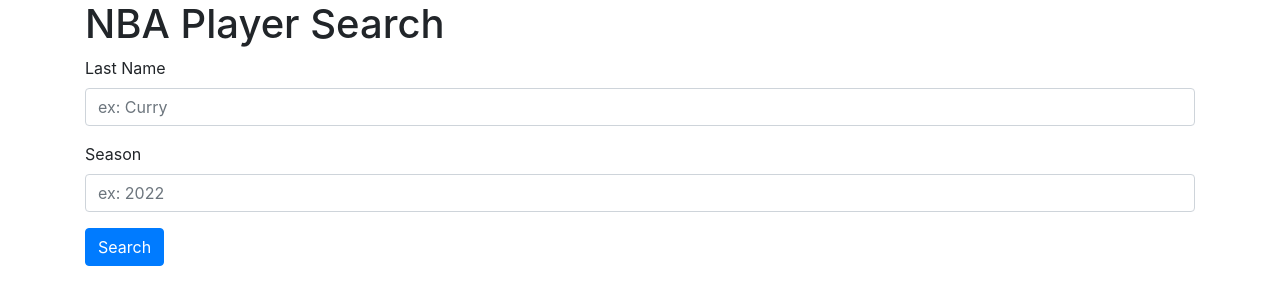
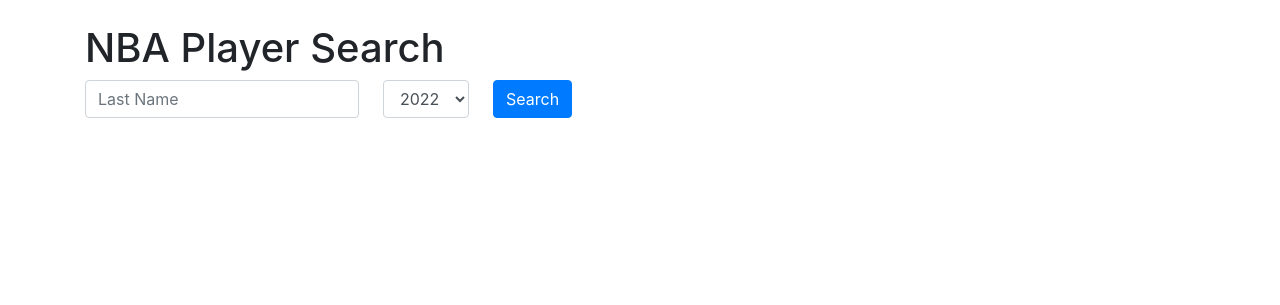
Before and after one commit to ArielleMurad/rel-bball-analytics, a Flask app: page /players in a window 1280 px wide. Shown: the part 56-361 px from the top of the page. Run offline with Flask 2, Linux system fonts and the light colour scheme; some libraries are stand-ins or nearby versions.

Commit message:
style search bar

```diff
--- a/rel_bball_analytics/players/summary_stats.py
+++ b/rel_bball_analytics/players/summary_stats.py
@@ -80,12 +80,16 @@
     stats_data = stats[STATS_COLUMNS.keys()].rename(columns=STATS_COLUMNS)
     summary_stats = stats_data.mean(axis=0, numeric_only=True)
 
+    team_id = stats["team_id"].mode()
+    team = stats["team_code"].mode()
+    position = stats["pos"].mode()
+
     return {
         "id": id,
         "season": season,
-        "team_id": stats["team_id"].mode()[0],
-        "team": stats["team_code"].mode()[0],
-        "position": stats["pos"].mode()[0],
+        "team_id": team_id[0] if not team_id.empty else None,
+        "team": team[0] if not team.empty else None,
+        "position": position[0] if not position.empty else None,
         "games_played": len(stats),
         **summary_stats,
     }
--- a/rel_bball_analytics/templates/home.html
+++ b/rel_bball_analytics/templates/home.html
@@ -1,5 +1,5 @@
 {% extends 'base.html' %}
 
 {% block content %}
-    <h1>Welcome to Basketball Analytics</h1>
+    <h1 class="mt-4">Welcome to Basketball Analytics</h1>
 {% endblock %}
--- a/rel_bball_analytics/templates/players/search.html
+++ b/rel_bball_analytics/templates/players/search.html
@@ -1,24 +1,26 @@
 {% extends 'base.html' %}
 
 {% block content %}
-<h1>NBA Player Search</h1>
+<h1 class="mt-4 mb-2">NBA Player Search</h1>
 
-<form method="post">
+<form class="form-inline" method="post">
     <div class="form-group">
-        <label for="name">Last Name</label>
-        <input type="text" name="name" placeholder="ex: Curry" class="form-control" required></input>
-    </div>
-
-    <div class="form-group">
-        <label for="season">Season</label>
-        <input type="text" name="season" placeholder="ex: 2022" class="form-control" required></input>
-    </div>
-    <div class="form-group">
+        <input type="text" name="name" placeholder="Last Name" class="form-control mr-4" required></input>
+        <select name="season" id="season" class="form-control mr-4">
+            <option value="2022" selected>2022</option>
+            <option value="2021">2021</option>
+            <option value="2020">2020</option>
+            <option value="2019">2019</option>
+            <option value="2018">2018</option>
+            <option value="2017">2017</option>
+            <option value="2016">2016</option>
+            <option value="2015">2015</option>
+          </select>
         <button type="submit" class="btn btn-primary">Search</button>
     </div>
 </form>
 
-<div class="container">
+<div class="container mt-4">
     {% block players %} {% endblock %}
 </div>
 {% endblock %}
--- a/rel_bball_analytics/templates/players/search_result.html
+++ b/rel_bball_analytics/templates/players/search_result.html
@@ -1,5 +1,7 @@
 {% extends 'players/search.html' %}
 
 {% block players %}
+    <h3 class="mt-4 mb-4">Results for "{{ request.form["name"]}}" in the {{ request.form["season"]}} season:</h3>
+
     {{ search_result|safe }}
 {% endblock %}
```
